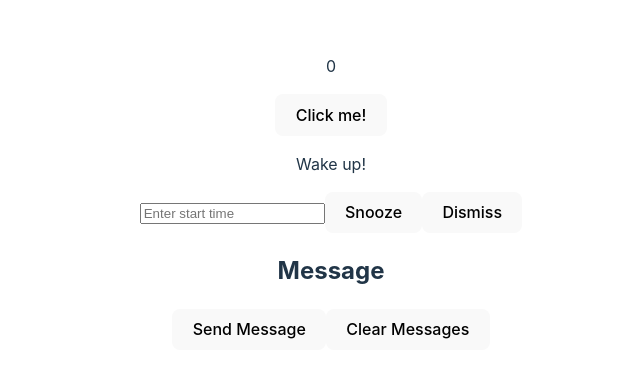
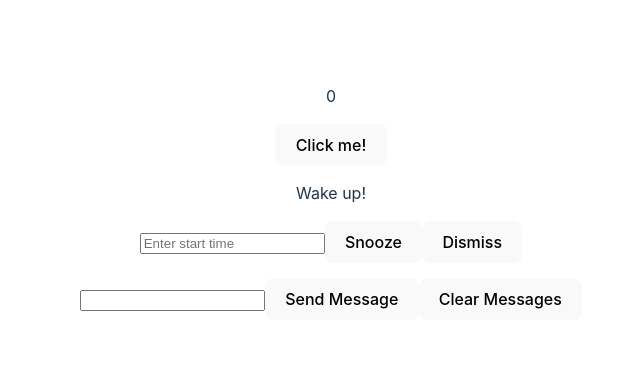
Before and after one commit to mohammad00alavi/react-with-rxjs, a React (Vite) app: page / in a window 1280 px wide. Shown: the part 206-584 px from the top of the page, without its empty margins (309-949 px from the left). Built offline with nearby package versions, Linux system fonts and the light colour scheme.

Commit message:
added input for the mssages

```diff
--- a/src/App.tsx
+++ b/src/App.tsx
@@ -1,14 +1,16 @@
 import "./App.css";
 import Counter from "./components/Counter/Counter";
 import AlarmClock from "./components/AlarmClock/AlarmClock";
-import MessageContainer from "./components/Message/MessageContainer";
+import MessagesList from "./components/Message/MessagesList";
+import Message from "./components/Message/Message";
 
 function App() {
     return (
         <>
             <Counter />
             <AlarmClock />
-            <MessageContainer />
+            <MessagesList />
+            <Message />
         </>
     );
 }
--- a/src/components/Message/Message.tsx
+++ b/src/components/Message/Message.tsx
@@ -1,17 +1,23 @@
-import React from "react";
+import React, { useRef } from "react";
 import { messageObserver } from "../../observables/messageObserver";
 
 const Message: React.FC = () => {
+    const inputRef = useRef<HTMLInputElement>(null);
+
     function sendMessage() {
-        messageObserver.sendMessage("New Message!");
+        if (inputRef.current?.value) {
+            messageObserver.sendMessage(inputRef.current.value);
+            inputRef.current.value = "";
+        }
     }
 
     function clearMessages() {
         messageObserver.clearMessage();
     }
+
     return (
         <div>
-            <h2>Message</h2>
+            <input type="text" ref={inputRef} />
             <button onClick={sendMessage}>Send Message</button>
             <button onClick={clearMessages}>Clear Messages</button>
         </div>
--- a/src/components/Message/MessageContainer.tsx
+++ b/src/components/Message/MessagesList.tsx
@@ -1,21 +1,17 @@
 import React, { useEffect, useState } from "react";
-import {
-    messageObserver,
-    messageTypes,
-} from "../../observables/messageObserver";
-import Message from "./Message";
+import { messageObserver } from "../../observables/messageObserver";
+import { messageTypes } from "../../types/MessageTypes";
 
-const MessageContainer: React.FC = () => {
+const MessagesList: React.FC = () => {
     const [messages, setMessages] = useState<messageTypes[]>([]);
     useEffect(() => {
         const subscription = messageObserver
             .onMessage()
             .subscribe((message: messageTypes) => {
-                if (message.text === "") {
-                    setMessages([]);
-                }
                 if (message) {
                     setMessages((prevMessages) => [...prevMessages, message]);
+                } else {
+                    setMessages([]);
                 }
             });
 
@@ -26,13 +22,15 @@ const MessageContainer: React.FC = () => {
         };
     }, [messages]);
     return (
-        <div>
-            {messages.map((message, index) => (
-                <div key={index}>{message.text}</div>
-            ))}
-            <Message />
-        </div>
+        <ul>
+            {messages &&
+                messages.map((message, index) => (
+                    <li style={{ listStyle: "none" }} key={index}>
+                        {message.text}
+                    </li>
+                ))}
+        </ul>
     );
 };
 
-export default MessageContainer;
+export default MessagesList;
--- a/src/observables/messageObserver.ts
+++ b/src/observables/messageObserver.ts
@@ -1,19 +1,10 @@
-import { Observable, Subject } from "rxjs";
-
-export type messageTypes = {
-    text: string;
-};
-
-type messageObserverTypes = {
-    sendMessage: (x: string) => void;
-    clearMessage: () => void;
-    onMessage: () => Observable<messageTypes>;
-};
+import { Subject } from "rxjs";
+import { messageObserverTypes, messageTypes } from "../types/MessageTypes";
 
 const messageSubject$ = new Subject<messageTypes>();
 
 export const messageObserver: messageObserverTypes = {
     sendMessage: (message: string) => messageSubject$.next({ text: message }),
-    clearMessage: () => messageSubject$.next({ text: "" }),
+    clearMessage: () => messageSubject$.next(), // TODO - fix type error here
     onMessage: () => messageSubject$.asObservable(),
 };
--- /dev/null
+++ b/src/types/MessageTypes.ts
@@ -0,0 +1,11 @@
+import { Observable } from "rxjs";
+
+export type messageTypes = {
+    text: string;
+};
+
+export type messageObserverTypes = {
+    sendMessage: (x: string) => void;
+    clearMessage: () => void;
+    onMessage: () => Observable<messageTypes>;
+};
```
